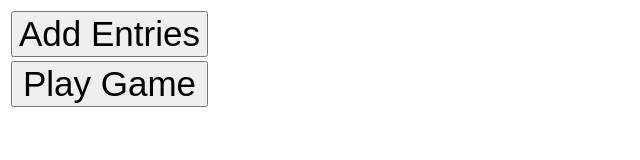
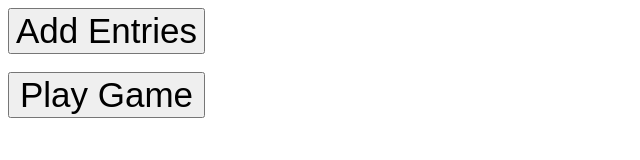
Before and after one commit to haywoodsloan/Fishbowl, a plain HTML site: page Fishbowl_Server/web/index.html in a window 1280 px wide. Shown: the whole page, without its empty margins (0-640 px from the left). Drawn offline with Linux system fonts and the light colour scheme.

Commit message:
Now using div instead of tables.

```diff
--- a/Fishbowl_Server/web/index.css
+++ b/Fishbowl_Server/web/index.css
@@ -10,5 +10,9 @@ and open the template in the editor.
 
 input{
     font-size: 35px;
-    width: 100%
+    width: 100%;
 }
+
+div{
+    display: table;
+}
--- a/Fishbowl_Server/web/index.html
+++ b/Fishbowl_Server/web/index.html
@@ -8,18 +8,18 @@
         <link rel="stylesheet" href="index.css">
     </head>
     <body>
-        <table>
-            <tr>
-                <td><form method = "GET" name="moveToEntries" action="entries.html">
-                        <input type="submit" value="Add Entries" />
-                    </form>
-            <tr>
-                <td><form method = "GET" name="playGame" action="play.html">
-                        <input type="submit" value="Play Game" />
-                    </form>
-        </table>
 
+        <div>
+            <form method = "GET" name="moveToEntries" action="entries.html">
+                <input type="submit" value="Add Entries" />
+            </form>
 
+            <br>
+
+            <form method = "GET" name="playGame" action="play.html">
+                <input type="submit" value="Play Game" />
+            </form>
+        </div>
 
     </body>
 </html>
```
